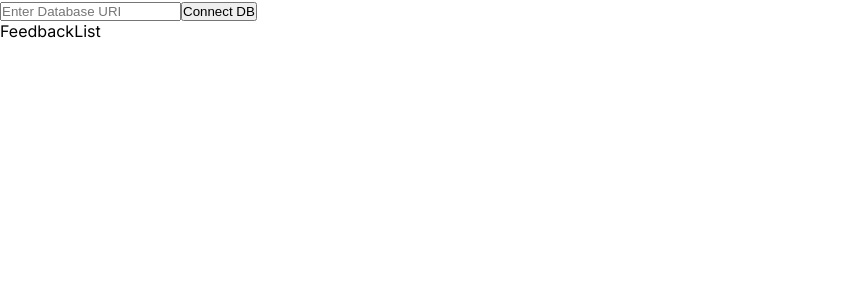
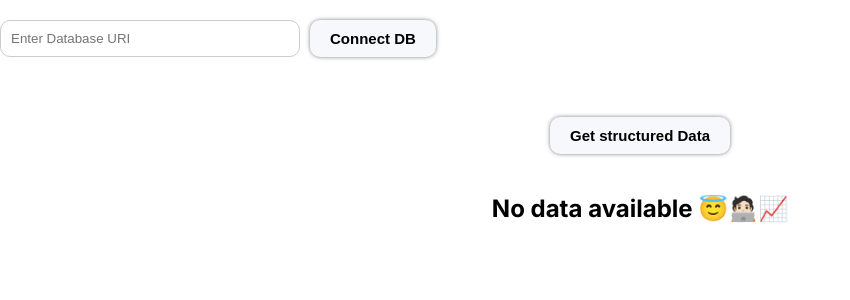
Before and after one commit to arkalal/structured-ai, a Next.js app: page / in a window 1280 px wide. Shown: the top 300 px of the page, without its empty margins (0-850 px from the left). Built offline with nearby package versions, Linux system fonts and the light colour scheme; no server answers; the database is empty.

Commit message:
built first version of UI

```diff
--- a/components/FeedbackList/FeedbackList.js
+++ b/components/FeedbackList/FeedbackList.js
@@ -2,21 +2,53 @@
 
 import React, { useEffect, useState } from "react";
 import axios from "../../axios/api";
+import styles from "./FeedbackList.module.scss";
 
 const FeedbackList = () => {
   const [feedbacks, setFeedbacks] = useState([]);
 
-  useEffect(() => {
-    const fetchFeedback = async () => {
-      const { data } = await axios.get("feedback"); // Ensure this points to your API that fetches processed feedback
-      setFeedbacks(data);
-    };
-    fetchFeedback();
-  }, []);
+  const fetchData = async () => {
+    const { data } = await axios.get("feedback");
+    setFeedbacks(data);
+  };
 
   console.log("feedbacks", feedbacks);
 
-  return <div>FeedbackList</div>;
+  return (
+    <div className={styles.FeedbackList}>
+      <button onClick={fetchData}>Get structured Data</button>
+      {feedbacks && feedbacks.length > 1 ? (
+        <>
+          <table>
+            <thead>
+              <tr>
+                <th>Feedback</th>
+                <th>Sentiment</th>
+                <th>Complaints</th>
+                <th>Switched To</th>
+              </tr>
+            </thead>
+            <tbody>
+              {feedbacks.map(
+                ({ _id, feedback, sentiment, complaints, switchedTo }) => (
+                  <tr key={_id}>
+                    <td>{feedback}</td>
+                    <td>{sentiment}</td>
+                    <td>{complaints.join(", ")}</td>
+                    <td>{switchedTo}</td>
+                  </tr>
+                )
+              )}
+            </tbody>
+          </table>
+        </>
+      ) : (
+        <>
+          <h2>No data available 😇🧑🏻‍💻📈 </h2>
+        </>
+      )}{" "}
+    </div>
+  );
 };
 
 export default FeedbackList;
--- /dev/null
+++ b/components/FeedbackList/FeedbackList.module.scss
@@ -0,0 +1,70 @@
+.FeedbackList {
+  display: flex;
+  flex-direction: column;
+  justify-content: center;
+  align-items: center;
+  gap: 40px;
+  margin-top: 60px;
+
+  button {
+    font-weight: bold;
+    font-size: 15px;
+    border-radius: 10px;
+    border: none;
+    outline: none;
+    padding: 10px 20px;
+    background-color: #f7f8fc;
+    box-shadow: 0px 0px 5px -1px rgba(0, 0, 0, 0.75);
+    cursor: pointer;
+    color: black;
+
+    &:hover {
+      background-color: #e9e9e9;
+    }
+  }
+
+  table {
+    width: 80%;
+    border-collapse: collapse;
+    border-radius: 10px;
+    overflow: hidden;
+
+    thead {
+      tr {
+        th {
+          text-align: center;
+        }
+      }
+    }
+
+    th,
+    td {
+      padding: 15px;
+      text-align: left;
+      border-bottom: 1px solid #ccc;
+    }
+
+    th {
+      background-color: #f2f2f2;
+    }
+
+    td:nth-child(1) {
+      background-color: #e8f4f8;
+    }
+
+    td:nth-child(2) {
+      text-align: center;
+      background-color: #dff0d8;
+    }
+
+    td:nth-child(3) {
+      text-align: center;
+      background-color: #fcf8e3;
+    }
+
+    td:nth-child(4) {
+      text-align: center;
+      background-color: #f2dede;
+    }
+  }
+}
--- a/components/Home/Home.js
+++ b/components/Home/Home.js
@@ -1,39 +1,12 @@
 "use client";
 
 import React, { useState } from "react";
-import axios from "../../axios/api";
-import FeedbackList from "../FeedbackList/FeedbackList";
+import Operations from "../Operations/Operations";
 
 const Home = () => {
-  const [dbUri, setDBUri] = useState("");
-
-  const handleSubmit = async (e) => {
-    e.preventDefault();
-
-    try {
-      const res = await axios.post("userDB", { dbUri });
-      console.log("DBUri", dbUri);
-
-      if (res.status === 200) {
-        console.log("Connected to MongoDB and data processed");
-      }
-    } catch (error) {
-      console.log(error);
-    }
-  };
-
   return (
     <div>
-      <form onSubmit={handleSubmit} action="">
-        <input
-          type="text"
-          placeholder="Enter Database URI"
-          onChange={(e) => setDBUri(e.target.value)}
-        />
-        <button type="submit">Connect DB</button>
-      </form>
-
-      <FeedbackList />
+      <Operations />
     </div>
   );
 };
--- /dev/null
+++ b/components/Operations/Operations.js
@@ -0,0 +1,43 @@
+"use client";
+
+import React, { useState } from "react";
+import styles from "./Operations.module.scss";
+import FeedbackList from "../FeedbackList/FeedbackList";
+import axios from "../../axios/api";
+
+const Operations = () => {
+  const [dbUri, setDBUri] = useState("");
+
+  const handleSubmit = async (e) => {
+    e.preventDefault();
+
+    try {
+      const res = await axios.post("userDB", { dbUri });
+      console.log("DBUri", dbUri);
+
+      if (res.status === 200) {
+        console.log("Connected to MongoDB and data processed");
+      }
+    } catch (error) {
+      console.log(error);
+    }
+  };
+
+  return (
+    <div className={styles.Operations}>
+      <form onSubmit={handleSubmit} action="">
+        <input
+          type="text"
+          placeholder="Enter Database URI"
+          onChange={(e) => setDBUri(e.target.value)}
+          value={dbUri}
+        />
+        <button type="submit">Connect DB</button>
+      </form>
+
+      <FeedbackList />
+    </div>
+  );
+};
+
+export default Operations;
--- /dev/null
+++ b/components/Operations/Operations.module.scss
@@ -0,0 +1,34 @@
+.Operations {
+  margin-top: 20px;
+
+  form {
+    display: flex;
+    align-items: center;
+    gap: 10px;
+
+    input {
+      padding: 10px;
+      border-radius: 10px;
+      border: 1px solid #ccc;
+      outline: none;
+      width: 300px;
+    }
+
+    button {
+      font-weight: bold;
+      font-size: 15px;
+      border-radius: 10px;
+      border: none;
+      outline: none;
+      padding: 10px 20px;
+      background-color: #f7f8fc;
+      box-shadow: 0px 0px 5px -1px rgba(0, 0, 0, 0.75);
+      cursor: pointer;
+      color: black;
+
+      &:hover {
+        background-color: #e9e9e9;
+      }
+    }
+  }
+}
--- /dev/null
+++ b/src/app/Loading.js
@@ -0,0 +1,3 @@
+export default function Loading() {
+  return <p>Loading...</p>;
+}
```
